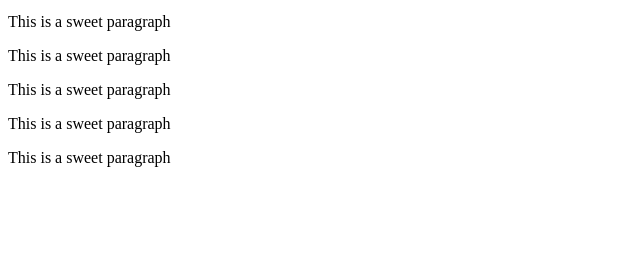
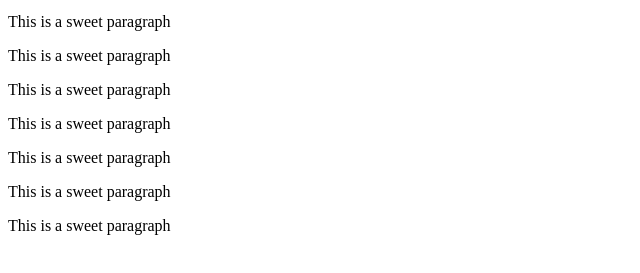
Before and after one commit to nathanbirch/wdd130-fall22, a plain HTML site: page index.html in a window 1280 px wide. Shown: the part 101-374 px from the top of the page, without its empty margins (0-640 px from the left). Drawn offline with Linux system fonts and the light colour scheme.

Commit message:
adding some paragraphs

```diff
--- a/index.html
+++ b/index.html
@@ -16,6 +16,8 @@
     <p>This is a sweet paragraph</p>
     <p>This is a sweet paragraph</p>
     <p>This is a sweet paragraph</p>
+    <p>This is a sweet paragraph</p>
+    <p>This is a sweet paragraph</p>
 </body>
 
 </html>
```
